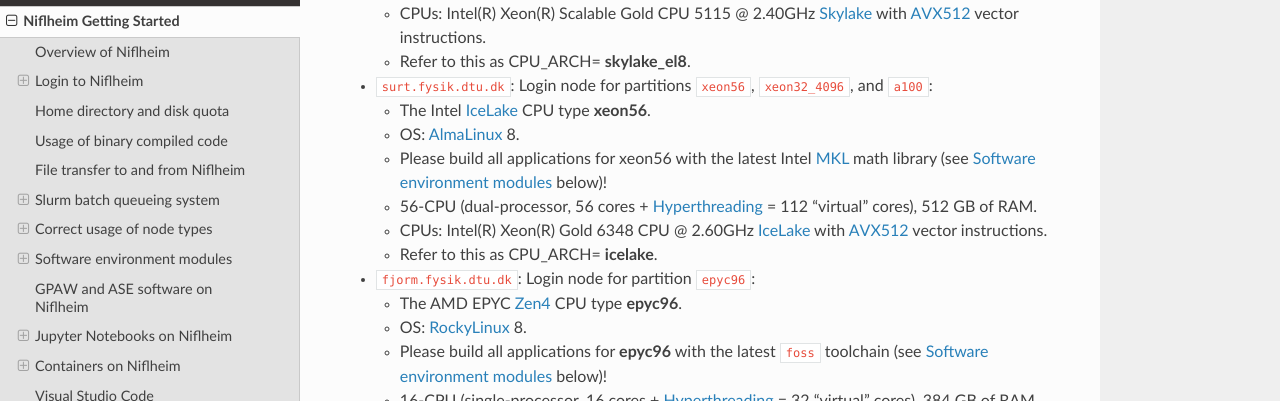
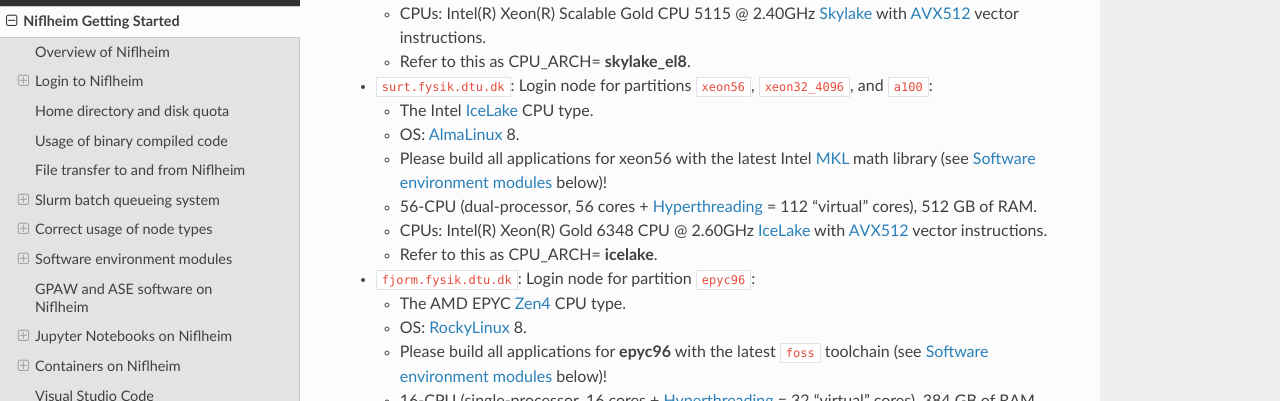
Before and after one commit to OleHolmNielsen/Niflheim_users, a Sphinx documentation site: the page built from docs/Niflheim_Getting_Started.rst, in a window 1280 px wide and 900 px high, scrolled down 981 px. Shown: the part 157-558 px from the top of the window. Built offline with Sphinx 7.4.7 and the Read the Docs theme 2.0.0, drawn with Linux system fonts in a browser that asks for light colours.

Commit message:
Minor edit

```diff
--- a/docs/Niflheim_Getting_Started.rst
+++ b/docs/Niflheim_Getting_Started.rst
@@ -62,7 +62,7 @@
 
 * ``surt.fysik.dtu.dk``: Login node for partitions ``xeon56``, ``xeon32_4096``, and ``a100``:
 
-  * The Intel IceLake_ CPU type **xeon56**.
+  * The Intel IceLake_ CPU type.
   * OS: AlmaLinux_ 8.
   * Please build all applications for xeon56 with the latest Intel MKL_ math library (see `Software environment modules`_ below)!
   * 56-CPU (dual-processor, 56 cores + Hyperthreading_ = 112 "virtual" cores), 512 GB of RAM.
@@ -71,7 +71,7 @@
 
 * ``fjorm.fysik.dtu.dk``: Login node for partition ``epyc96``:
 
-  * The AMD EPYC Zen4_ CPU type **epyc96**.
+  * The AMD EPYC Zen4_ CPU type.
   * OS: RockyLinux_ 8.
   * Please build all applications for **epyc96** with the latest ``foss`` toolchain (see `Software environment modules`_ below)!
   * 16-CPU (single-processor, 16 cores + Hyperthreading_ = 32 "virtual" cores), 384 GB of RAM.
```
